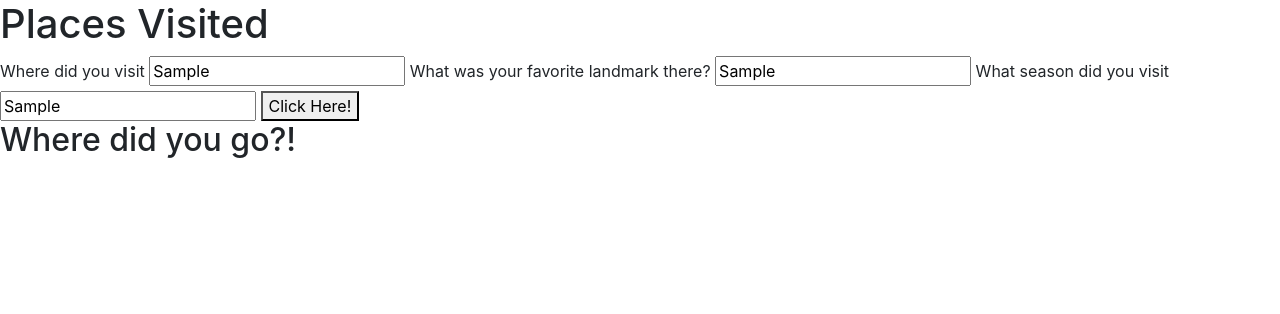
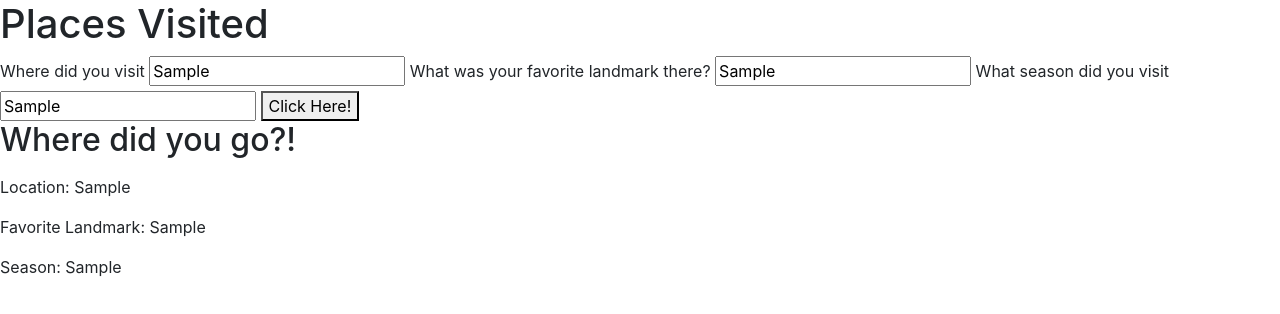
Before and after one commit to alleyesonme21/places-visited, a plain HTML site: page index.html in a window 1280 px wide. Both pictures are taken after typing "Sample", "Sample", "Sample" into the empty fields and a click on the button "Click Here!". Drawn offline with nearby package versions, Linux system fonts and the light colour scheme.

Commit message:
Add more scripting for display show
co-authored-by Johnny Duverseau <duverseau21@gmail.com>

```diff
--- a/index.html
+++ b/index.html
@@ -27,9 +27,10 @@
     <p>Location: <span class="location"></span></p>
     <p>Favorite Landmark: <span class="favoriteLandmark"></span></p>
     <p>Season: <span class="season"></span></p>
-    <div id="buttons">
+    <p><span class="myFavoritePlaces"></span></p>
+  </div>
 
-    </div>
+
   </div>
 
 </body>
--- a/js/scripts.js
+++ b/js/scripts.js
@@ -12,8 +12,10 @@ $(document).ready(function() {
     let placesVisited = new PlacesVisited();
     let newLocale = new Locale(inputtedLocation, inputtedFavoriteLandmark, inputtedSeason);
     placesVisited.addlocales(newLocale);
-    $("#")
-    console.log(placesVisited.locales);
+    $(".location").text(inputtedLocation);
+    $(".favoriteLandmark").text(inputtedFavoriteLandmark);
+    $(".season").text(inputtedSeason);
+    $("#show-placesVisited").show();
   })
 })
 
```
